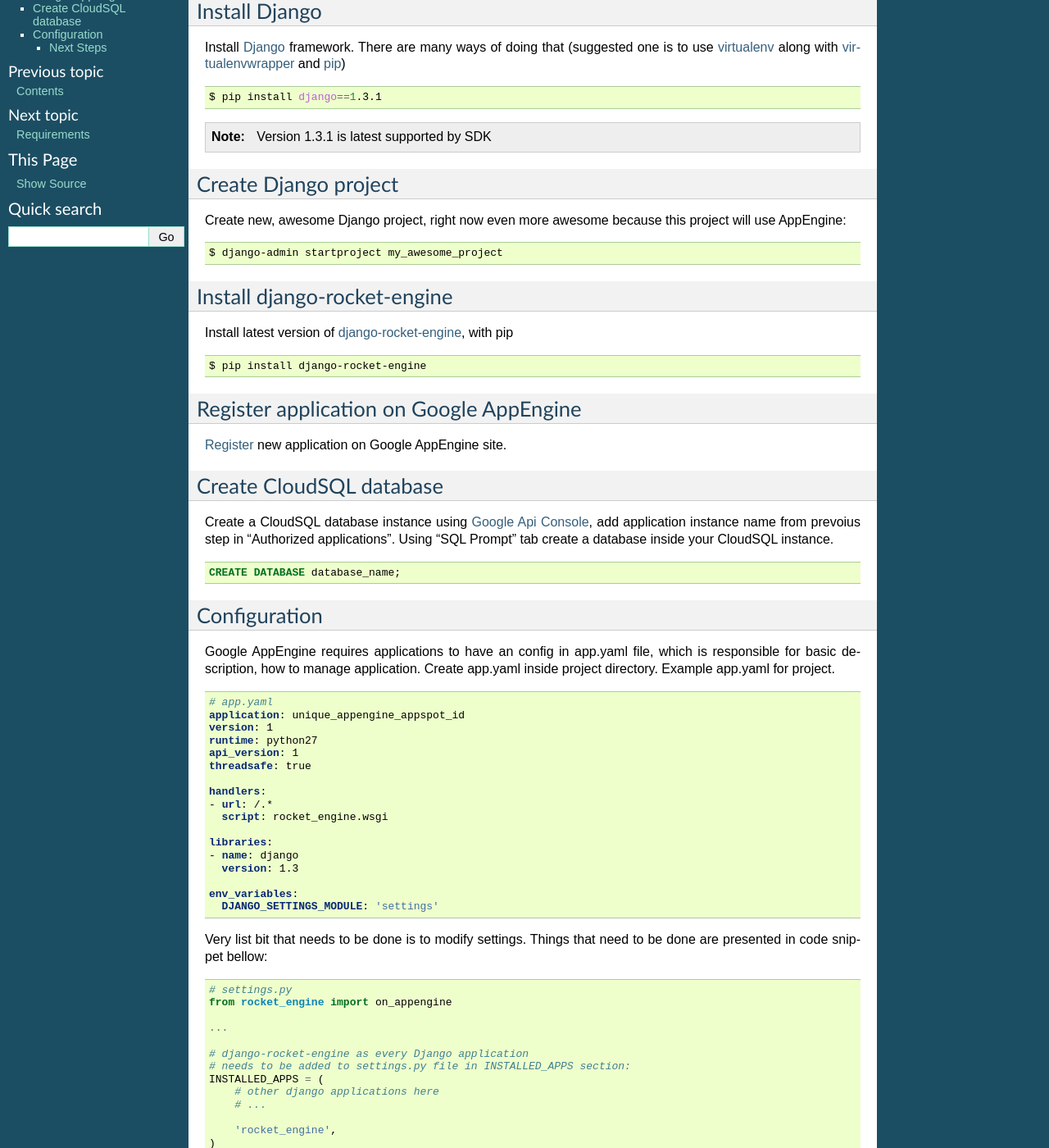
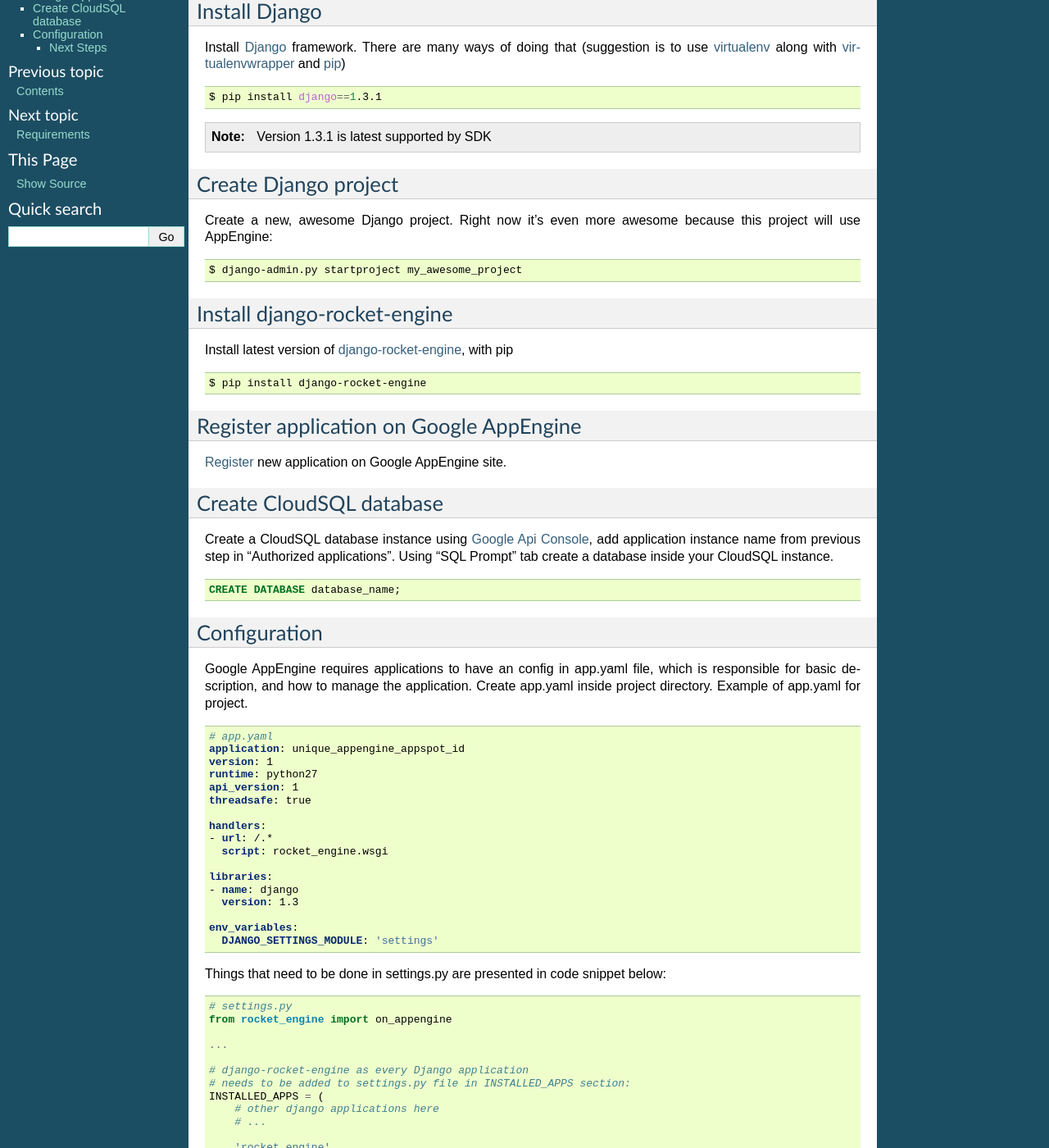
Before and after one commit to xando/django-rocket-engine, a Sphinx documentation site: the page built from docs/installation.rst, in a window 1280 px wide and 1400 px high, scrolled down 216 px. Shown: the whole window at 82% size. Built offline with Sphinx 7.4.7, drawn with Linux system fonts in a browser that asks for light colours; some of the changed text lies outside the part shown.

Commit message:
Fixing a lot of docs typos.

```diff
--- a/docs/blobstorage.rst
+++ b/docs/blobstorage.rst
@@ -1,7 +1,7 @@
 Blob Storage
 ============
 
-To enable BlobStorage system as a Django storage. Modify your code with elements presented bellow.
+To enable BlobStorage system as a Django storage, modify your code with elements presented below.
 
 .. code-block:: python
 
--- a/docs/index.rst
+++ b/docs/index.rst
@@ -1,8 +1,8 @@
 .. image:: logo.png
 
-Welcome to django-rocket-engine, Django on AppEngine project documentation.
+Welcome to the documentation for django-rocket-engine - Django on AppEngine
 
-Project  is a  helper library  with main  goal to  help setup  "correct" (in subjective meaning) Django development environment for Google AppEngine services.
+Project  is a  helper library  with main  goal to  help setup  "correct" Django development environment for Google AppEngine services.
 
 Supports:
 
@@ -12,7 +12,7 @@
   * seamless BlobStorage backend.
 
 
-The project is still in an experimental stage, being more like prof-of-concept.
+The project is still in the experimental stage, being more like proof-of-concept.
 Source code can be found on `github <https://github.com/xando/django-rocket-engine>`_.
 
 This project was inspired by the work of Waldemar Kornewald and Thomas Wanschik
--- a/docs/installation.rst
+++ b/docs/installation.rst
@@ -14,7 +14,7 @@
 ______________
 
 Install `Django <https://docs.djangoproject.com>`_ framework. There are many
-ways of doing that (suggested one is to use `virtualenv
+ways of doing that (suggestion is to use `virtualenv
 <http://readthedocs.org/docs/virtualenv/en/latest/>`_ along with
 `virtualenvwrapper <http://www.doughellmann.com/projects/virtualenvwrapper/>`_
 and `pip <http://readthedocs.org/docs/pip/en/latest/>`_)
@@ -30,12 +30,12 @@
 Create Django project
 _____________________
 
-Create new, awesome Django project, right now even more awesome because
+Create a new, awesome Django project. Right now it's even more awesome because
 this project will use AppEngine:
 
 .. code-block:: bash
 
-    $ django-admin startproject my_awesome_project
+    $ django-admin.py startproject my_awesome_project
 
 
 Install django-rocket-engine
@@ -58,7 +58,7 @@
 Create CloudSQL database
 ________________________
 
-Create a CloudSQL database instance using `Google Api Console <https://code.google.com/apis/console>`_, add application instance name from prevoius step in "Authorized applications". Using "SQL Prompt" tab create a database inside your CloudSQL instance.
+Create a CloudSQL database instance using `Google Api Console <https://code.google.com/apis/console>`_, add application instance name from previous step in "Authorized applications". Using "SQL Prompt" tab create a database inside your CloudSQL instance.
 
 .. code-block:: sql
 
@@ -68,8 +68,8 @@
 Configuration
 _____________
 
-Google AppEngine requires applications to have an config in app.yaml file, which is responsible for basic description, how to manage application.
-Create app.yaml inside project directory. Example app.yaml for project.
+Google AppEngine requires applications to have an config in app.yaml file, which is responsible for basic description, and how to manage the application.
+Create app.yaml inside project directory. Example of app.yaml for project.
 
 .. code-block:: yaml
 
@@ -91,8 +91,7 @@
     env_variables:
       DJANGO_SETTINGS_MODULE: 'settings'
 
-Very list bit that needs to be done is to modify settings. Things that
-need to be done are presented in code snippet bellow:
+Things that need to be done in settings.py are presented in code snippet below:
 
 .. code-block:: python
 
@@ -139,10 +138,10 @@
 
 
 .. note::
-   Instead of using sqlite3 backend your are able to use MySQL backend. This should be also your choice for serious applications.
+   Instead of using sqlite3 backend your are able to use MySQL backend. This should also be your choice for serious applications.
 
 
-This is just about it, application is ready to run:
+That's just about it. Application is ready to run:
 
 .. code-block:: bash
 
--- a/docs/settings.rst
+++ b/docs/settings.rst
@@ -18,7 +18,7 @@
         }
     }
 
-To distinguish between production and development, library provides
+To distinguish between production and development. The library provides
 helper method which could applied in settings.py:
 
 .. code-block:: python
```
Also changed, not shown: other parts of docs/settings.rst (+1 -1 lines), docs/commands.rst (+4 -4 lines), docs/requirements.rst (+5 -5 lines), 1 other file.
